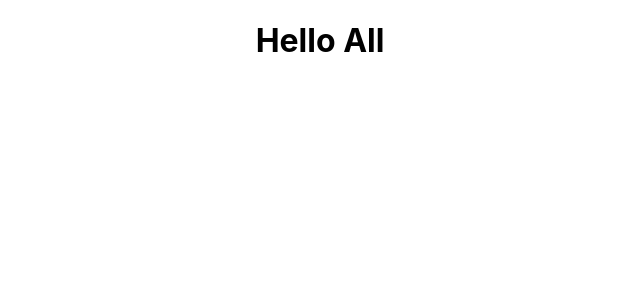
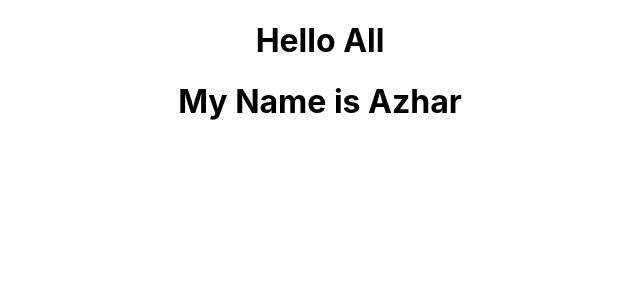
Before and after one commit to shoebkhan111/GitHub-Practice, a React (Create React App) app in the folder github-practice/: page / in a window 1280 px wide. Shown: the top 300 px of the page, without its empty margins (320-960 px from the left). Built offline with nearby package versions, Linux system fonts and the light colour scheme.

Commit message:
kp-new component

```diff
--- a/github-practice/src/App.js
+++ b/github-practice/src/App.js
@@ -1,9 +1,14 @@
 import "./App.css";
 import Testing from "./Components/KHWAJA/Testing";
+import Azhar from "./Components/AZHAR/Azhar"
 function App() {
   return (
     <div className="App">
       <Testing />
+
+
+
+      <Azhar/>
     </div>
   );
 }
--- /dev/null
+++ b/github-practice/src/Components/AZHAR/Azhar.jsx
@@ -0,0 +1,11 @@
+import React from 'react';
+
+const Azhar = () => {
+    return (
+        <div>
+            <h1>My Name is Azhar</h1>
+        </div>
+    );
+};
+
+export default Azhar;
```
